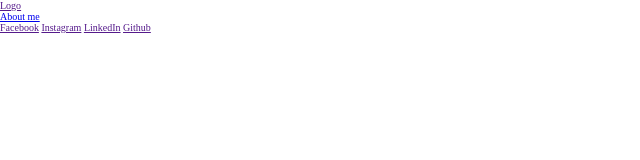
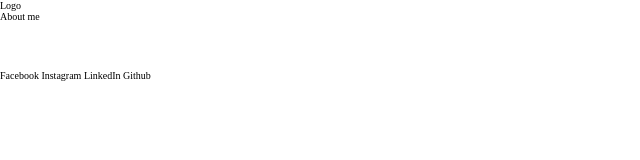
Before and after one commit to sergiojc90/Portfolio, a plain HTML site: page index.html in a window 1280 px wide. Shown: the whole page, without its empty margins (0-640 px from the left). Drawn offline with Linux system fonts and the light colour scheme.

Commit message:
Creating basic styles for nav header

```diff
--- a/css/main.css
+++ b/css/main.css
@@ -7,3 +7,24 @@
   html{
     font-size: 62.5%;
   }
+
+  body{
+    position: fixed;
+    top: 0;
+    bottom: 0;
+    left: 0;
+    right: 0;
+  }
+
+  a{
+    text-decoration: none;
+    display: inline;
+    color: black;
+  }
+
+  header{
+    width: 100%;
+    height: 140px;
+    display: grid;
+    grid-template-rows: 1fr 1fr;
+  }
```
